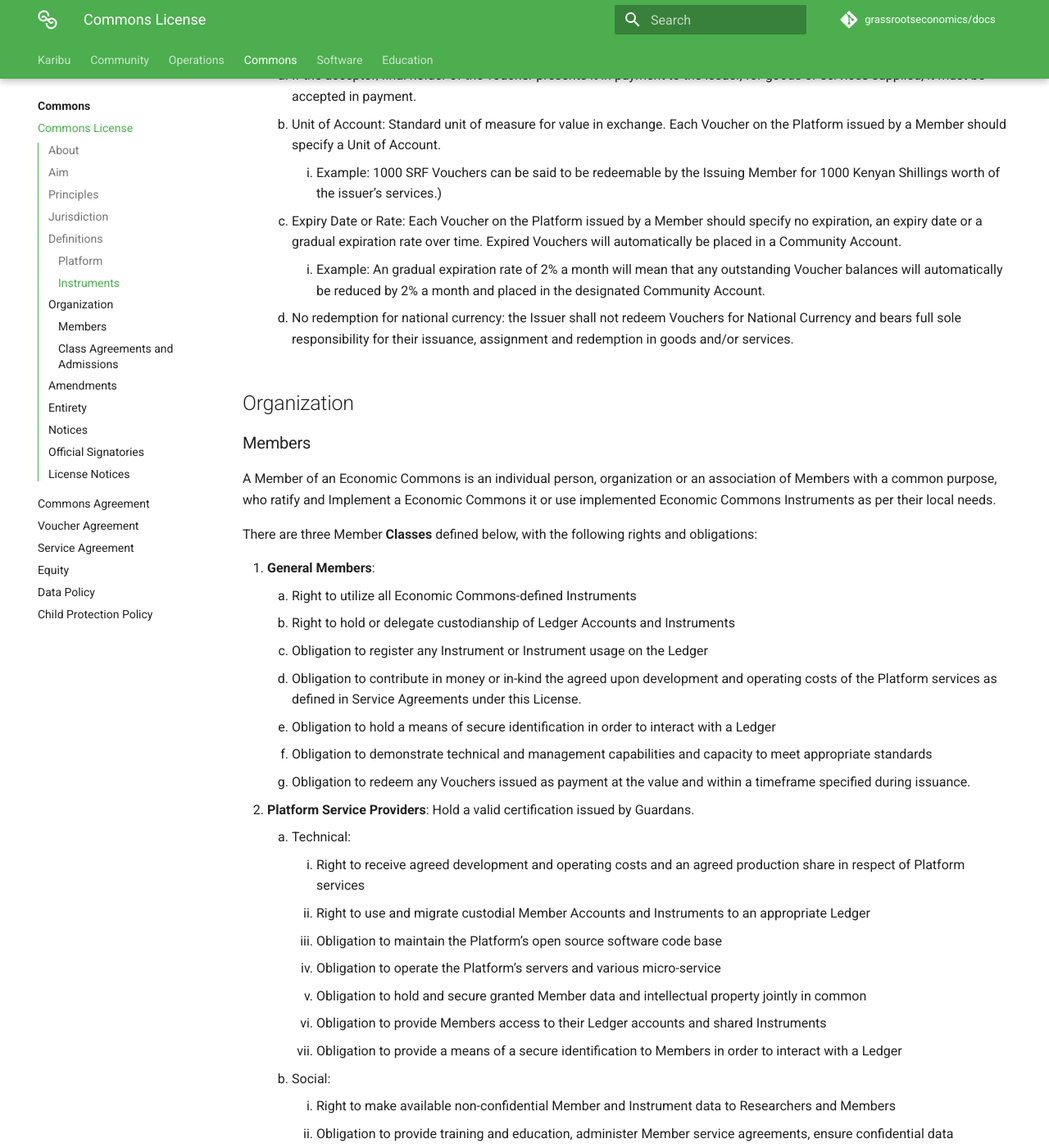
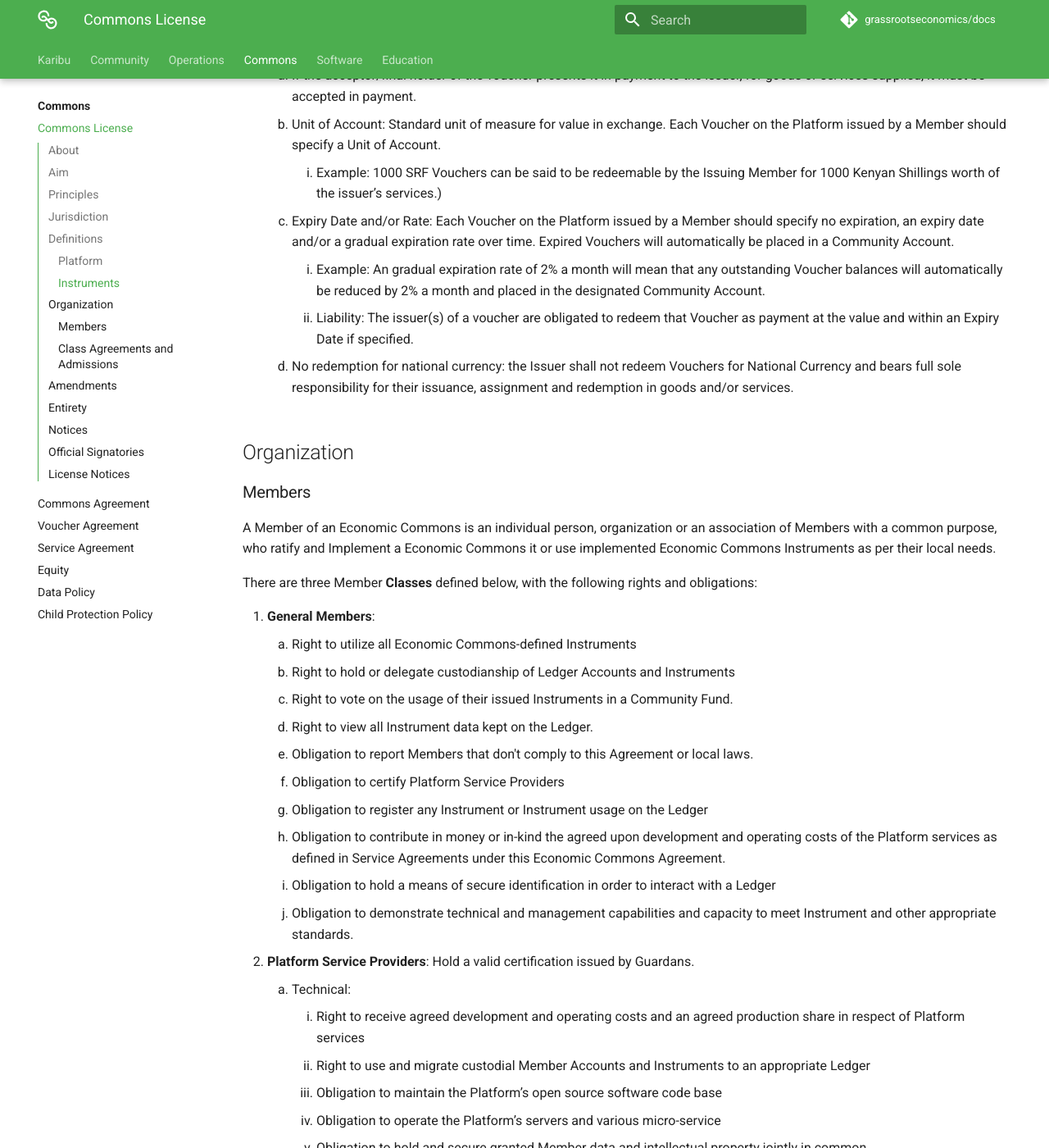
Before and after one commit to grassrootseconomics/docs.grassecon.org, an MkDocs documentation site: the page built from docs/commons/license.md, in a window 1280 px wide and 1400 px high, scrolled down 2127 px. Shown: the whole window at 82% size. Built offline with MkDocs 1.6.1 and Material for MkDocs 9.7.7, drawn with Linux system fonts in a browser that asks for light colours; comment, search, counter and statistics services are not loaded; some of the changed text lies outside the part shown.

Commit message:
license 1.1

```diff
--- a/docs/commons/license.md
+++ b/docs/commons/license.md
@@ -1,8 +1,8 @@
-# Grassroots Economic Commons License (GECL) v1.0 (en)
+# Grassroots Economic Commons License (GECL) v1.1 (en)
 
 ## About
 
-This license defines an Economic Commons for general implementation as an open association of people and organizations, where mutually defined Instruments are utilized by (General Members) who jointly oversee active stewards (Service Providers) subject to passive custodians (Guardians) with protective governance rights of arbitration and final veto.
+This license defines an Economic Commons Agreement for general implementation as an open association of people and organizations, where mutually defined Instruments are utilized by (General Members) who jointly oversee active stewards (Service Providers) subject to passive custodians (Guardians) with protective governance rights of arbitration and final veto.
 
 Usage or incorporation of this license must ratify following Aims, Principles, Jurisdiction, Definitions, Organization and Notices
 
@@ -71,9 +71,10 @@
     1. If the acceptor/final holder of the voucher presents it in payment to the issuer, for goods or services supplied, it must be accepted in payment.
     2. Unit of Account: Standard unit of measure for value in exchange. Each Voucher on the Platform issued by a Member should specify a Unit of Account.
         1. Example: 1000 SRF Vouchers can be said to be redeemable by the Issuing Member for 1000 Kenyan Shillings worth of the issuer’s services.)
-    3. Expiry Date or Rate: Each Voucher on the Platform issued by a Member should specify no expiration, an expiry date or a gradual expiration rate over time. Expired Vouchers will automatically be placed in a Community Account.
+    3. Expiry Date and/or Rate: Each Voucher on the Platform issued by a Member should specify no expiration, an expiry date and/or a gradual expiration rate over time. Expired Vouchers will automatically be placed in a Community Account.
         2. Example: An gradual expiration rate of 2% a month will mean that any outstanding Voucher balances will automatically be reduced by 2% a month and placed in the designated Community Account.
-    4. No redemption for national currency: the Issuer shall not redeem Vouchers for National Currency and bears full sole responsibility for their issuance, assignment and redemption in goods and/or services.
+        3. Liability: The issuer(s) of a voucher are obligated to redeem that Voucher as payment at the value and within an Expiry Date if specified.
+    5. No redemption for national currency: the Issuer shall not redeem Vouchers for National Currency and bears full sole responsibility for their issuance, assignment and redemption in goods and/or services.
 
 ## Organization
 
@@ -86,13 +87,16 @@
 1. **General Members**:
     1. Right to utilize all Economic Commons-defined Instruments
     2. Right to hold or delegate custodianship of Ledger Accounts and Instruments
-    3. Obligation to register any Instrument or Instrument usage on the Ledger
-    4. Obligation to contribute in money or in-kind the agreed upon development and operating costs of the Platform services as defined in Service Agreements under this License.
-    5. Obligation to hold a means of secure identification in order to interact with a Ledger
-    6. Obligation to demonstrate technical and management capabilities and capacity to meet appropriate standards
-    7. Obligation to redeem any Vouchers issued as payment at the value and within a timeframe specified during issuance.
+    3. Right to vote on the usage of their issued Instruments in a Community Fund.
+    4. Right to view all Instrument data kept on the Ledger.
+    5. Obligation to report Members that don't comply to this Agreement or local laws.
+    6. Obligation to certify Platform Service Providers
+    7. Obligation to register any Instrument or Instrument usage on the Ledger
+    8. Obligation to contribute in money or in-kind the agreed upon development and operating costs of the Platform services as defined in Service Agreements under this Economic Commons Agreement.
+    9. Obligation to hold a means of secure identification in order to interact with a Ledger
+    10. Obligation to demonstrate technical and management capabilities and capacity to meet Instrument and other appropriate standards.
 2. **Platform Service Providers**: Hold a valid certification issued by Guardans.
-    7. Technical:
+    1. Technical:
         1. Right to receive agreed development and operating costs and an agreed production share in respect of Platform services
         2. Right to use and migrate custodial Member Accounts and Instruments to an appropriate Ledger
         3. Obligation to maintain the Platform’s open source software code base
@@ -100,19 +104,19 @@
         5. Obligation to hold and secure granted Member data and intellectual property jointly in common
         6. Obligation to provide Members access to their Ledger accounts and shared Instruments
         7. Obligation to provide a means of a secure identification to Members in order to interact with a Ledger
-    8. Social:
-        8. Right to make available non-confidential Member and Instrument data to Researchers and Members
+    2. Social:
+        8. Right to make available non-confidential Member and Instrument data to the general public
         9. Obligation to provide training and education, administer Member service agreements, ensure confidential data transparency, oversee quality standards
-    9. Legal:
+    3. Legal:
         10. Right to assign an auditor to assess any Member Instruments
         11. Right to suspend services and remove Wallet access for Non-Performing Members
         12. Right to assign arbitrators for the mediation of disputes
         13. Obligation to arbitrate disputes in relation to usage of Instruments
 3. **Guardians**:
     10. Right to design and implement an Economic Commons
-    11. Right to revoke certificates for Platform Service Providers that don't comply to this License or local laws.
+    11. Right to revoke certificates for Platform Service Providers that don't comply to this Agrement or local laws.
     12. Right of final veto on behalf of Members generally in respect of amendments to an Economic Commons agreement incompatible with the Aim and Principles
-    13. Obligation to certify Platform Service Providers
+    13. Obligation to certify Platform Service Providers and maintain a registry certified Platform Service Providers on behalf of Members
     14. Obligation to arbitrate disputes in relation to Aim and Principles of an Economic Commons
 
 
```
